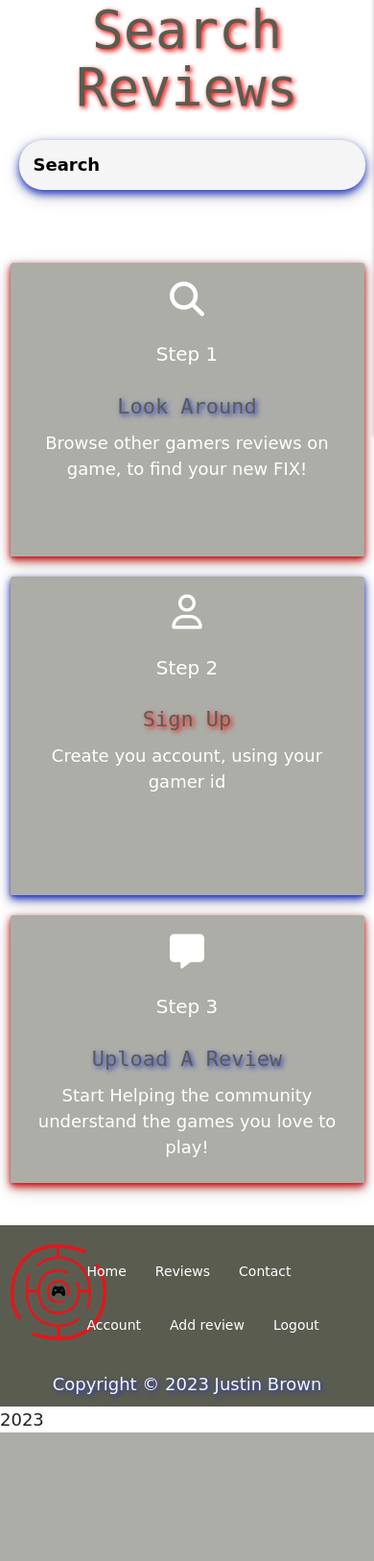
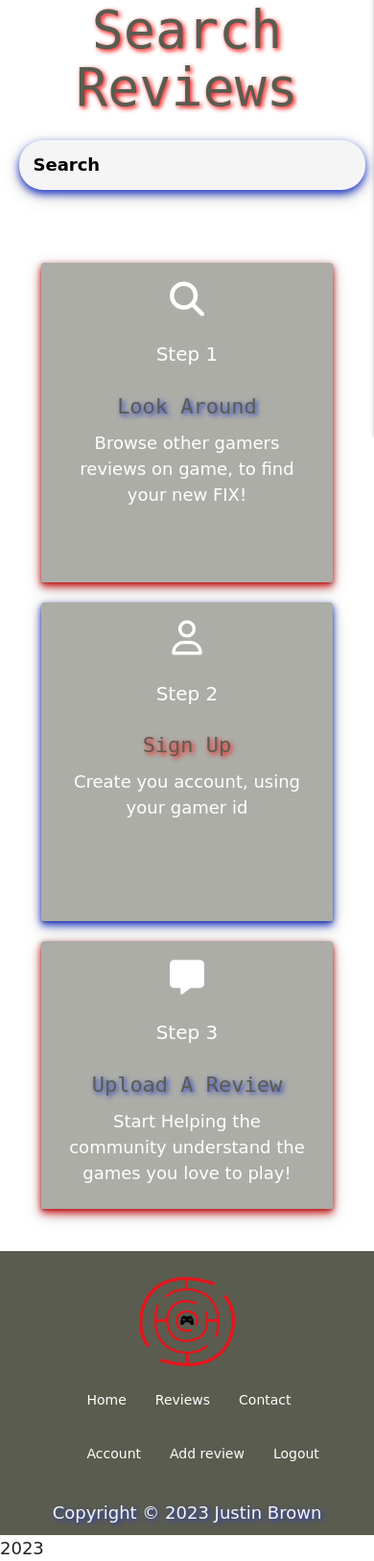
Before and after one commit to JJBR13/Justin-Brown-milestone-project-3, a Flask app: page / in a window 390 px wide. Shown: the part 450-2077 px from the top of the page at 96% size. Before the commit the page ends 1943 px from the top, so only its background shows below. Run offline with Flask 2, Linux system fonts and the light colour scheme; the visitor is signed in with stand-in values (Sample User, id 1); data that the repository does not hold is empty; some libraries are stand-ins or nearby versions; some web fonts are replaced.

Commit message:
Made changes to make site responsive throughout

```diff
--- a/templates/404.html
+++ b/templates/404.html
@@ -18,7 +18,7 @@
 
     <!-- logo -->
     <div class="row center-align">
-        <div class="div col s12">
+        <div class="div col s10 offset-s1">
             <a href="{{ url_for('home') }}"><img
                     src="{{ url_for('static', filename='images/error_logo.png') }}" alt="site logo"></a>
         </div>
@@ -26,7 +26,7 @@
 
     <!-- Error Content -->
     <div class="row center-align valign-wrapper p-t">
-        <div class="col s12">
+        <div class="col s10 offset-s1">
             <p>404 ERROR - Sorry Page Not Found</p>
             <p>whoops, it looks like you are looking for a page that not exist.</p>
             <p>To return to the home page, please <a href="{{ url_for('home') }}">click here</a></p>
--- a/templates/account.html
+++ b/templates/account.html
@@ -43,9 +43,7 @@
 
                     <!-- Edit & Delete Btn -->
                     <div class="row">
-                        <div class="col s4">
-                        </div>
-                        <div class="col s4">
+                        <div class="col s4 offset-s4 l6 offset-l3">
                             <a href="{{ url_for('edit_review', reviews_id=review._id) }}" class="btn-small edit-btn">Edit</a>
                             <a href="#modal-delete-{{review._id}}" class="delete-btn red btn modal-trigger"><span id="text-d-btn">Delete</span></a>
                         </div>
--- a/templates/add_review.html
+++ b/templates/add_review.html
@@ -7,7 +7,7 @@
 
 <section class="container">
     <div class="row">
-        <form class="col s12" method="POST" action="{{ url_for('add_review') }}">
+        <form class="col s10 offset-s1" method="POST" action="{{ url_for('add_review') }}">
             <div class="row">
                 <!-- Game Name -->
                 <div class="row">
@@ -32,7 +32,6 @@
                 </div>
 
                 <!-- Category dropdown -->
-
                 <div class="row">
                     <div class="input-field col s12">
                         <select id="category_name" name="category_name" class="icons validate" required>
@@ -61,6 +60,7 @@
                         Submit Review
                     </button>
                 </div>
+
             </div>
         </form>
     </div>
--- a/templates/base.html
+++ b/templates/base.html
@@ -58,6 +58,7 @@
     <ul class="sidenav right" id="mobile-demo">
       <li><a href="{{ url_for('home') }}">Home</a></li>
       <li><a href="{{ url_for('import_reviews') }}" class="nav-header">Reviews</a></li>
+      <li><a href="{{ url_for('contact') }}">Contact</a></li>
       {% if session.gamer %}
         <li><a href="{{ url_for('account', gamer_id=session['gamer']) }}">Account</a></li>
         <li><a href="{{ url_for('add_review') }}" class="nav-header">Add review</a></li>
@@ -65,7 +66,6 @@
       {% else %}
         <li><a href="{{ url_for('sign_up') }}">Sign up</a></li>
         <li><a href="{{ url_for('login') }}">Login</a></li>
-        <li><a href="{{ url_for('contact') }}">Contact</a></li>
       {% endif %}
     </ul>
   </header>
@@ -91,13 +91,13 @@
   <footer class="page-footer">
     <div>
       <div class="row center-align">
-        <div class="col s2">
+        <div class="col s12 l2">
           <a href="{{ url_for('home') }}"><img id="footer-logo" class="p-t" src="{{ url_for('static', filename='images/logo.png') }}" alt="Site logo"></a>
         </div>
 
-        <div class="col s10">
+        <div class="col s10 offset-s2 l10">
           <nav class="no-box-shadow">
-          <ul class="right m-r">
+          <ul class="right">
             <li><a href="{{ url_for('home') }}">Home</a></li>
             <li><a href="{{ url_for('import_reviews') }}">Reviews</a></li>
             <li><a href="{{ url_for('contact') }}">Contact</a></li>
--- a/templates/contact.html
+++ b/templates/contact.html
@@ -2,7 +2,7 @@
 {% block content %}
 
 <div class="row">
-    <form id="contact_form" class="col s12 m8 offset-m2" onsubmit="return sendMail(this);">
+    <form id="contact_form" class="col s10 offset-s1 m8 offset-m2" onsubmit="return sendMail(this);">
         <div class="row">
             <div>
                 <h1 class="center-align header-text">Contact Now</h1>
--- a/templates/index.html
+++ b/templates/index.html
@@ -28,7 +28,7 @@
 
 <div class="row p-b">
     <!-- Step 1-->
-    <div class="col s12 l2 offset-l3">
+    <div class="col s10 offset-s1 l2 offset-l3">
         <div class="card darken-1">
             <div class="card-content white-text shadow center-align">
                 <i class="fa-solid fa-magnifying-glass fa-2xl"></i>
@@ -42,7 +42,7 @@
     </div>
 
     <!-- Step 2-->
-    <div class="col s12 l2">
+    <div class="col s10 offset-s1 l2">
         <div class="card darken-1">
             <div class="card-content white-text blue-shadow center-align">
                 <i class="fa-regular fa-user fa-2xl"></i>
@@ -56,7 +56,7 @@
         </div>
     </div>
     <!-- Step 3-->
-    <div class="col s12 l2">
+    <div class="col s10 offset-s1 l2">
         <div class="card darken-1">
             <div class="card-content white-text shadow center-align">
                 <i class="fa-solid fa-message fa-2xl"></i>
--- a/templates/reviews.html
+++ b/templates/reviews.html
@@ -12,7 +12,7 @@
             <div class="row">
                 <div class="col s12 l4">
                 </div>
-                <div class="col s12 l4">
+                <div class="col s10 offset-s1 l4">
                     <input type="text" name="query" id="query" minlength="2" class="validate blue-shadow" placeholder="Search"
                         required>
                 </div>
@@ -39,7 +39,7 @@
     <!-- Review Card -->
     <div class="row center-align card-margin">
         {% for review in reviews %}
-        <div class="col s6">
+        <div class="col s12 m6">
             <div class="card-panel shadow">
                 <!-- Game Name-->
                 <div class="center-align">
```
Also changed, not shown: templates/edit_review.html (+6 -11 lines).
